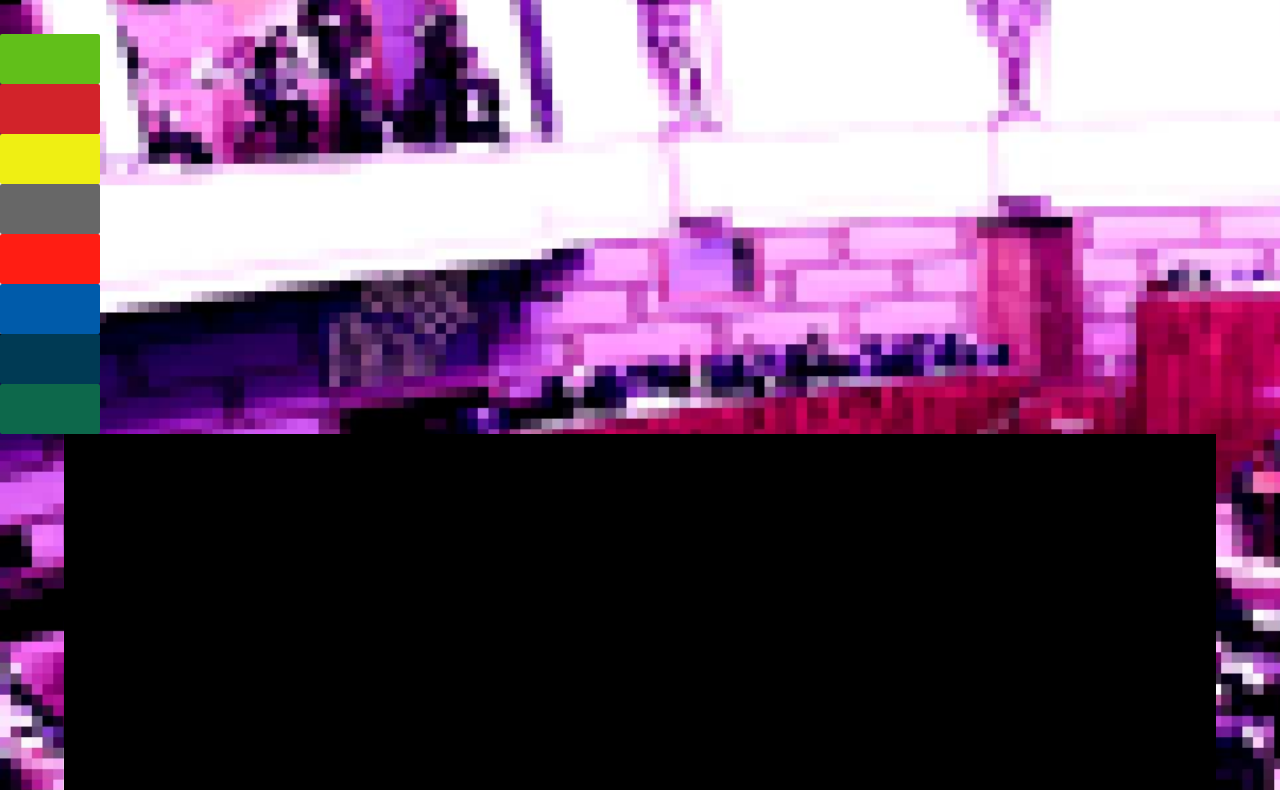
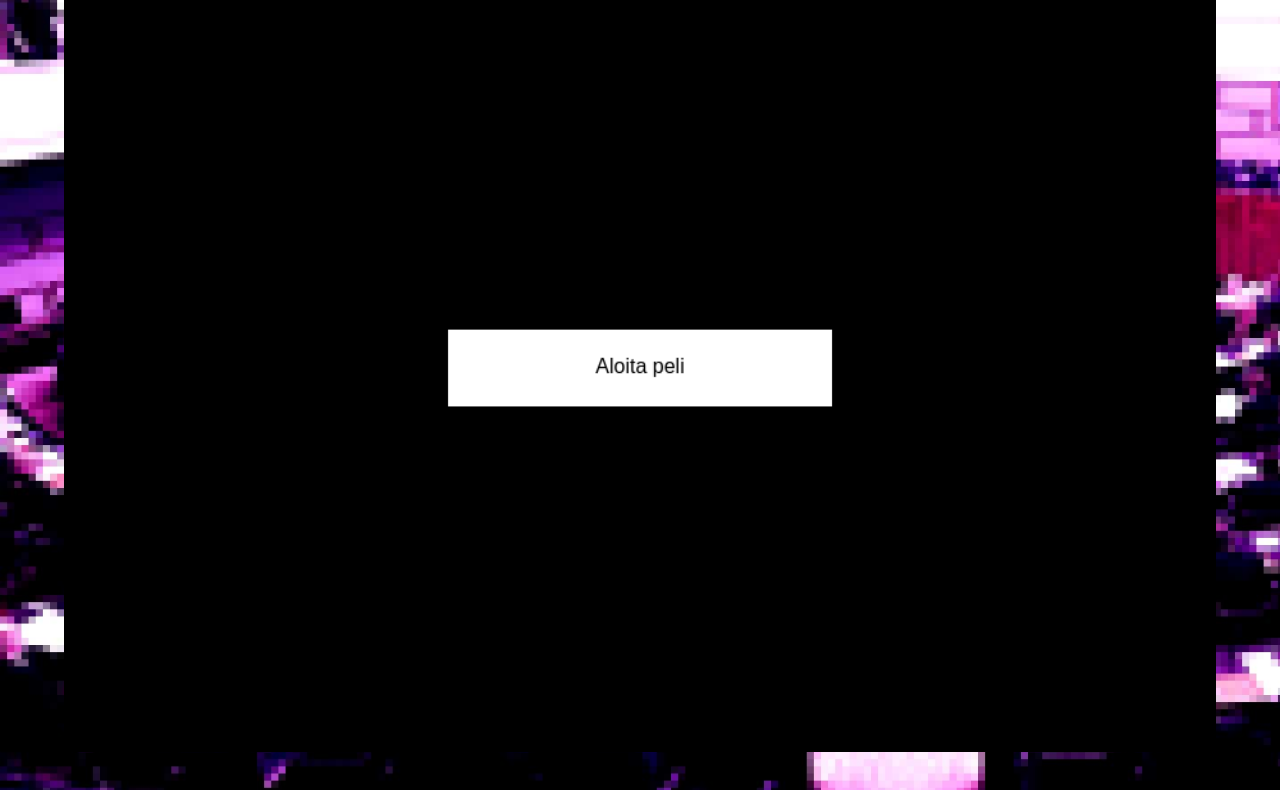
Before and after one commit to ninjapiraatti/Arkadianmakinoid, a plain HTML site: page index.html in a window 1280 px wide. Shown: the part 176-966 px from the top of the page. Drawn offline with nearby package versions, Linux system fonts and the light colour scheme.

Commit message:
Minor styles

```diff
--- a/index.html
+++ b/index.html
@@ -27,33 +27,6 @@
             <header class="wrapper clearfix">
                 <img id="logo" src="img/logo.png" alt="">
             </header>
-            <div class="party pip">
-
-            </div>
-            <div class="party vihr">
-
-            </div>
-            <div class="party vas">
-
-            </div>
-            <div class="party rkp">
-
-            </div>
-            <div class="party kride">
-
-            </div>
-            <div class="party sdp">
-
-            </div>
-            <div class="party ps">
-
-            </div>
-            <div class="party kok">
-
-            </div>
-            <div class="party kesk">
-
-            </div>
 
         </div>
 
--- a/js/main.js
+++ b/js/main.js
@@ -24,7 +24,7 @@ window.cancelRequestAnimFrame = ( function() {
 var canvas = document.getElementById("canvas"),
 	ctx = canvas.getContext("2d"), // Create canvas context
 	W = 900, // Window's width
-	H = window.innerHeight / 1.25, // Window's height
+	H = 600, // Window's height
 	ball, // Ball object
 	paddle, // Paddle object
 	boxes = [], // Array for boxes
```
